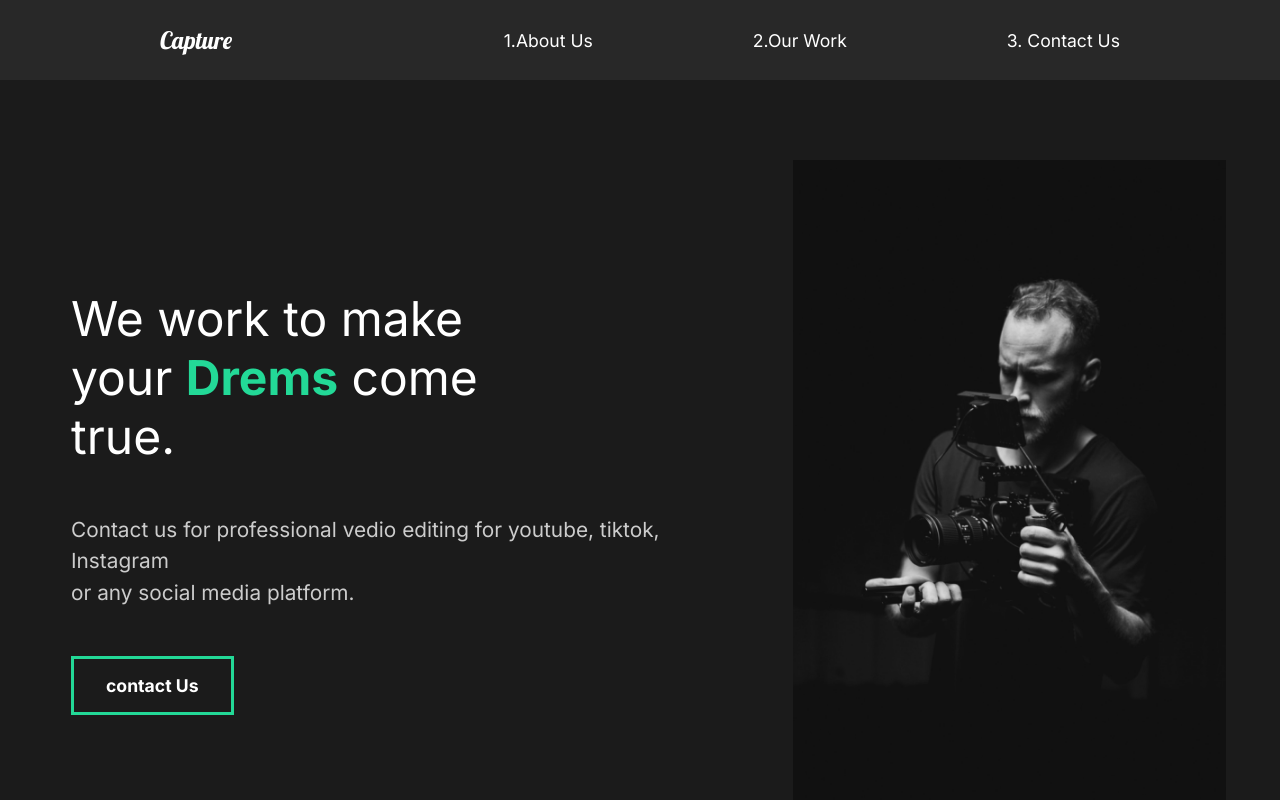
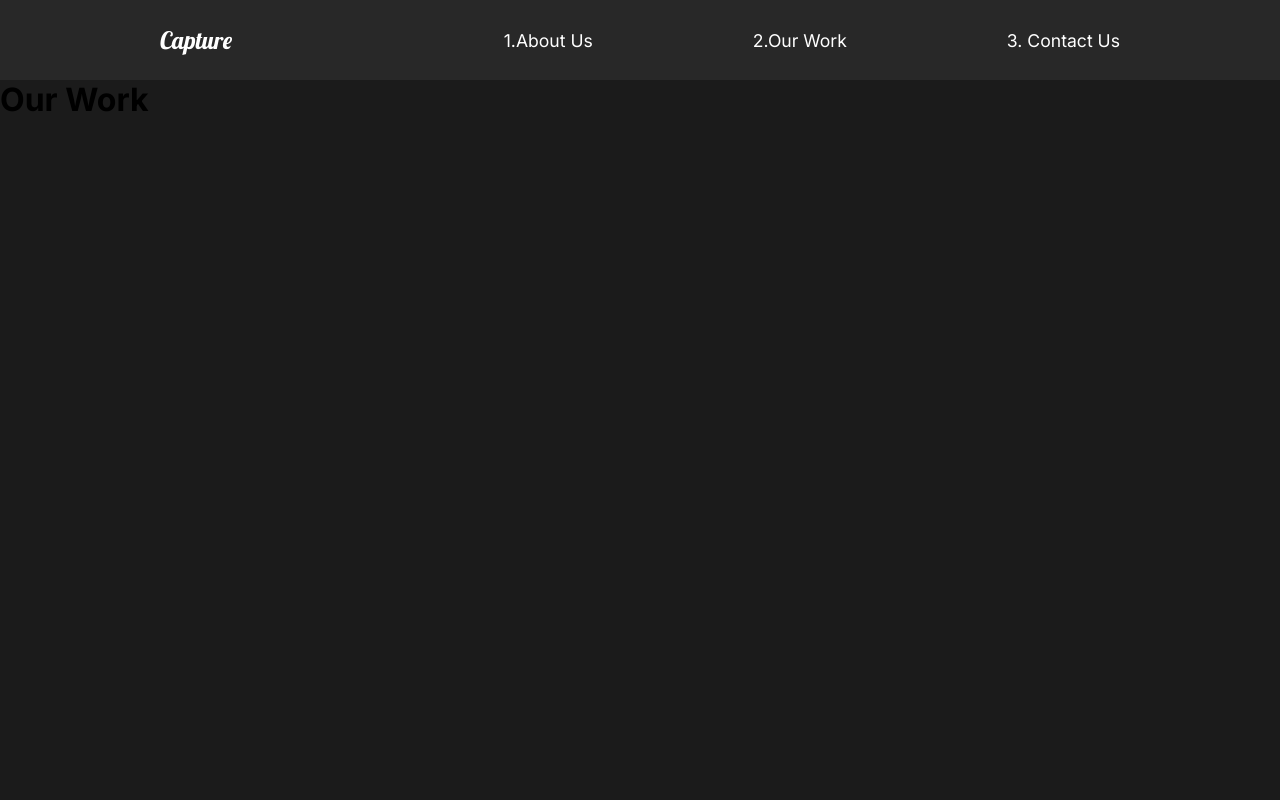
Before and after one commit to atishbagate/Atish_portfolio_website, a React (Create React App) app: page /work in a window 1280 px wide. Shown: the top 800 px of the page. Built offline with nearby package versions, Linux system fonts and the light colour scheme.

Commit message:
adding AboutUs annd Contact and Fixing Router and Switches.

```diff
--- a/src/App.js
+++ b/src/App.js
@@ -3,14 +3,30 @@
 import AboutUs from './pages/AboutUs';
 //import Navbar
 import Nav from './components/Nav';
+//contact us and our Work import
+import ContactUs from './pages/ContactUs';
+import OurWork from './pages/OurWork';
 //golbal style
 import GlobalStyle from './components/GlobalStyle';
+//Router
+import {Switch, Route} from 'react-router-dom';
+
 function App() {
   return (
     <div className="App">
     <GlobalStyle/>
     <Nav />
+    <Switch>
+    <Route path="/" exact>
     <AboutUs />
+    </Route>
+    <Route path="/work">
+    <OurWork />
+    </Route>
+    <Route path="/contact">
+    <ContactUs />
+    </Route>
+    </Switch>
     </div>
   );
 }
--- a/src/components/Nav.js
+++ b/src/components/Nav.js
@@ -1,19 +1,20 @@
 import React from 'react';
 import styled from 'styled-components';
+import { Link } from 'react-router-dom';
 
 const Nav = () =>{
     return(
         <StyledNav>
-            <h1><a id="logo" href="#">Capture</a></h1>
+            <h1><Link id="logo" to="/">Capture</Link></h1>
             <ul>
                 <li>
-                    <a href="#">1.About Us</a>
+                    <Link to="/">1.About Us</Link>
                 </li>
                 <li>
-                    <a href="#">2.Our Work</a>
+                    <Link to="/work">2.Our Work</Link>
                 </li>
                 <li>
-                    <a href="#">3. Contact Us</a>
+                    <Link to="/contact">3. Contact Us</Link>
                 </li>
             </ul>
         </StyledNav>
--- a/src/index.js
+++ b/src/index.js
@@ -1,10 +1,14 @@
 import React from 'react';
 import ReactDOM from 'react-dom'
 import App from './App'
+//import Browser router for DOM
+import {BrowserRouter} from 'react-router-dom';
 
 ReactDOM.render(
     <React.StrictMode>
+    <BrowserRouter>
         <App />
+    </BrowserRouter>
     </React.StrictMode>,
     document.getElementById("root")
 );
--- /dev/null
+++ b/src/pages/ContactUs.js
@@ -0,0 +1,9 @@
+import React from 'react'
+const ContactUs = () => {
+    return(
+        <div>
+            <h1>Our Work</h1>
+        </div>
+    )
+}
+export default ContactUs;
--- /dev/null
+++ b/src/pages/OurWork.js
@@ -0,0 +1,9 @@
+import React from 'react'
+const OurWork = () => {
+    return(
+        <div>
+            <h1>Our Work</h1>
+        </div>
+    )
+}
+export default OurWork;
```
